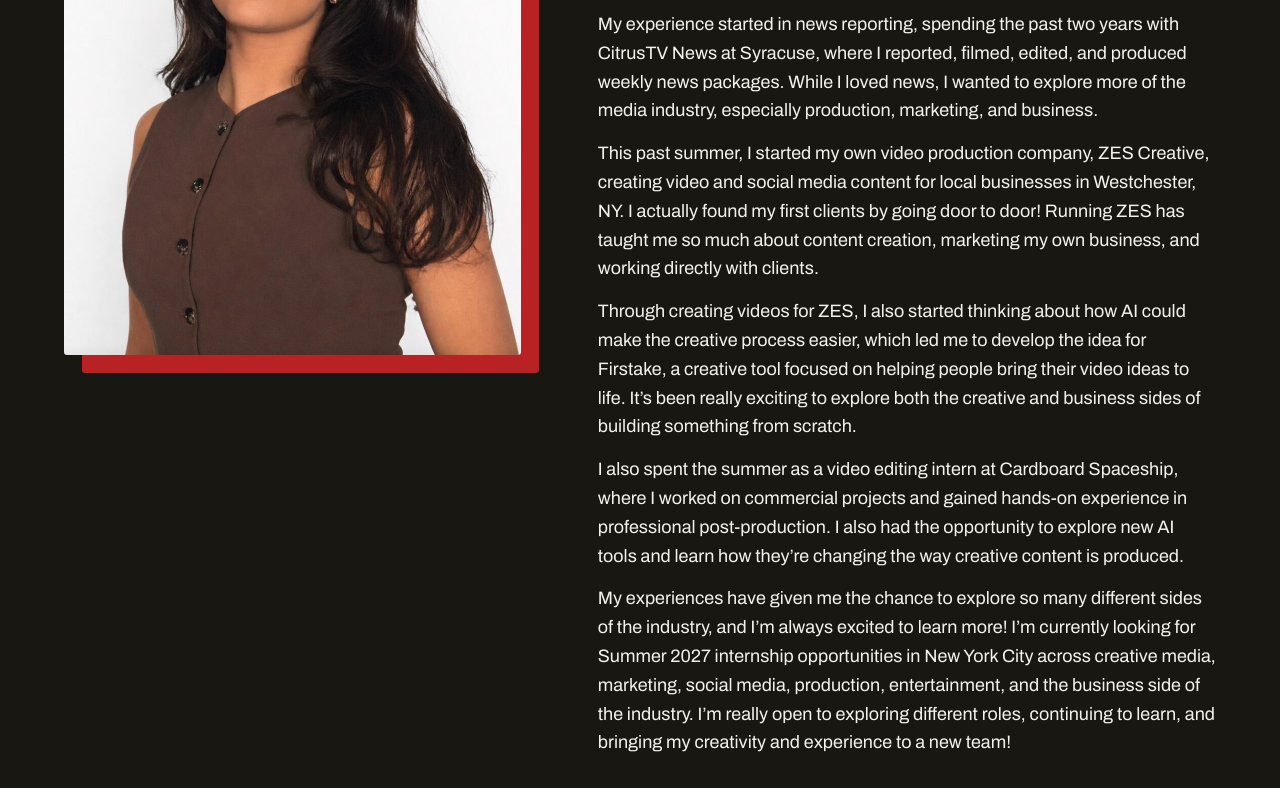
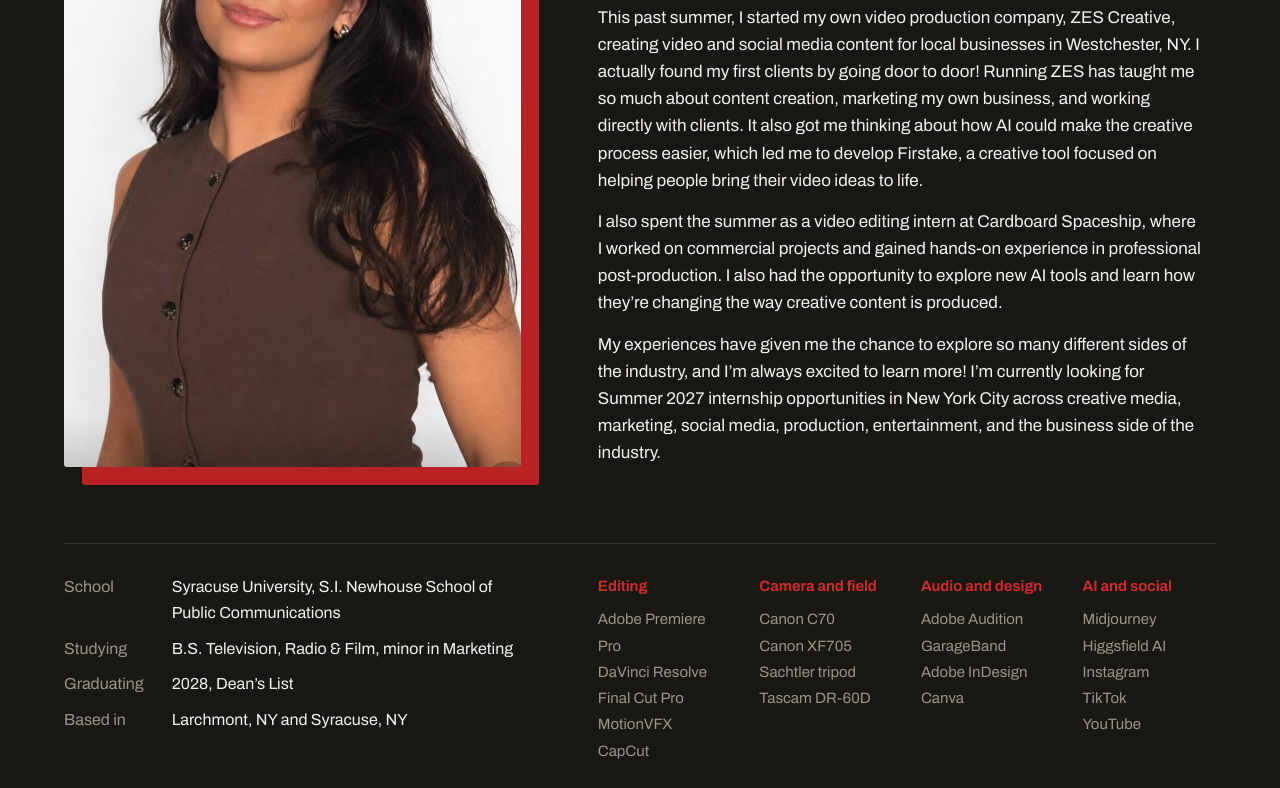
Before and after one commit to zarasuvanto/zarasuvanto.github.io, a plain HTML site: page index.html in a window 1280 px wide. Shown: the part 4957-5745 px from the top of the page. Drawn offline with Linux system fonts and the light colour scheme.

Commit message:
About: condensed bio sits beside the photo; facts and skills in a row below
Co-Authored-By: Claude Opus 5.5 <noreply@anthropic.com>
Claude-Session: https://claude.ai/code/session_013btqU6dvFH5skpZ7Qx4Vc4

```diff
--- a/index.html
+++ b/index.html
@@ -168,18 +168,19 @@ button{font:inherit;color:inherit;background:none;border:0;cursor:pointer}
 
 /* ---------- About ---------- */
 .about{display:grid;grid-template-columns:minmax(0,.85fr) minmax(0,1.15fr);gap:clamp(32px,6vw,90px);padding:clamp(90px,14vh,160px) var(--pad) 0;align-items:start}
-.about__photo{position:relative}
+.about__photo{position:relative;align-self:stretch}
 .about__photo::before{content:"";position:absolute;inset:18px -18px -18px 18px;background:var(--red);border-radius:3px}
-.about__photo img{position:relative;width:100%;height:auto;aspect-ratio:4/5;object-fit:cover;object-position:50% 20%;border-radius:3px}
+.about__photo img{position:relative;width:100%;height:100%;min-height:420px;object-fit:cover;object-position:50% 20%;border-radius:3px}
 .about__title{font-size:clamp(40px,6.4vw,96px)}
-.about__bio{max-width:60ch;margin-top:22px;display:grid;gap:14px;font-size:18px}
-.facts{display:grid;grid-template-columns:auto 1fr;gap:10px 28px;margin-top:34px;padding-top:26px;border-top:1px solid var(--line);font-size:16px}
+.about__bio{max-width:62ch;margin-top:22px;display:grid;gap:14px;font-size:17px;line-height:1.6}
+.about__more{grid-column:1/-1;display:grid;grid-template-columns:minmax(0,.85fr) minmax(0,1.15fr);gap:clamp(32px,6vw,90px);padding-top:30px;border-top:1px solid var(--line)}
+.facts{display:grid;grid-template-columns:auto 1fr;gap:10px 28px;align-content:start;font-size:16px}
 .facts dt{color:var(--mute)}
-.skills{margin-top:30px;display:grid;grid-template-columns:repeat(4,minmax(0,1fr));gap:20px 28px}
+.skills{display:grid;grid-template-columns:repeat(4,minmax(0,1fr));gap:20px 28px}
 .skills h3{font-size:15px;font-weight:650;margin-bottom:8px;color:var(--red-hot);font-variation-settings:"wdth" 115}
 .skills ul{list-style:none;color:var(--mute);font-size:15px;line-height:1.75}
 .about{}@media (max-width:1100px){.skills{grid-template-columns:repeat(2,minmax(0,1fr))}}
-@media (max-width:860px){.about{grid-template-columns:1fr}.about__photo{max-width:420px}}
+@media (max-width:860px){.about{grid-template-columns:1fr}.about__photo{max-width:420px;align-self:start}.about__photo img{height:auto;aspect-ratio:4/5;min-height:0}.about__more{grid-template-columns:1fr}}
 
 /* ---------- Contact ---------- */
 .contact{padding:clamp(110px,16vh,180px) var(--pad) 40px}
@@ -274,12 +275,13 @@ button{font:inherit;color:inherit;background:none;border:0;cursor:pointer}
       <h2 class="about__title display" id="about-title">About</h2>
       <div class="about__bio">
         <p>Hi! I’m Zara Suvanto, a Television, Radio &amp; Film student at Syracuse University’s Newhouse School, with a minor in Marketing. I’m super passionate about storytelling, being creative, and finding new ways to bring ideas to life through video, media, and technology!</p>
-        <p>My experience started in news reporting, spending the past two years with CitrusTV News at Syracuse, where I reported, filmed, edited, and produced weekly news packages. While I loved news, I wanted to explore more of the media industry, especially production, marketing, and business.</p>
-        <p>This past summer, I started my own video production company, ZES Creative, creating video and social media content for local businesses in Westchester, NY. I actually found my first clients by going door to door! Running ZES has taught me so much about content creation, marketing my own business, and working directly with clients.</p>
-        <p>Through creating videos for ZES, I also started thinking about how AI could make the creative process easier, which led me to develop the idea for Firstake, a creative tool focused on helping people bring their video ideas to life. It’s been really exciting to explore both the creative and business sides of building something from scratch.</p>
+        <p>This past summer, I started my own video production company, ZES Creative, creating video and social media content for local businesses in Westchester, NY. I actually found my first clients by going door to door! Running ZES has taught me so much about content creation, marketing my own business, and working directly with clients. It also got me thinking about how AI could make the creative process easier, which led me to develop Firstake, a creative tool focused on helping people bring their video ideas to life.</p>
         <p>I also spent the summer as a video editing intern at Cardboard Spaceship, where I worked on commercial projects and gained hands-on experience in professional post-production. I also had the opportunity to explore new AI tools and learn how they’re changing the way creative content is produced.</p>
-        <p>My experiences have given me the chance to explore so many different sides of the industry, and I’m always excited to learn more! I’m currently looking for Summer 2027 internship opportunities in New York City across creative media, marketing, social media, production, entertainment, and the business side of the industry. I’m really open to exploring different roles, continuing to learn, and bringing my creativity and experience to a new team!</p>
+        <p>My experiences have given me the chance to explore so many different sides of the industry, and I’m always excited to learn more! I’m currently looking for Summer 2027 internship opportunities in New York City across creative media, marketing, social media, production, entertainment, and the business side of the industry.</p>
       </div>
+
+    </div>
+      <div class="about__more">
       <dl class="facts">
         <dt>School</dt><dd>Syracuse University, S.I. Newhouse School of Public Communications</dd>
         <dt>Studying</dt><dd>B.S. Television, Radio &amp; Film, minor in Marketing</dd>
```
